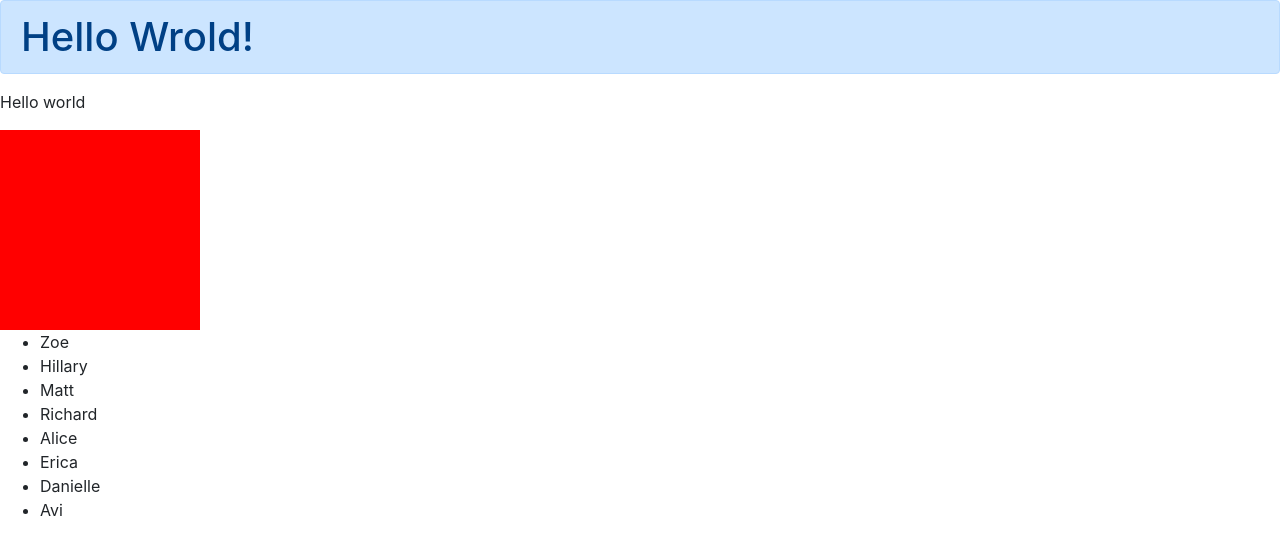
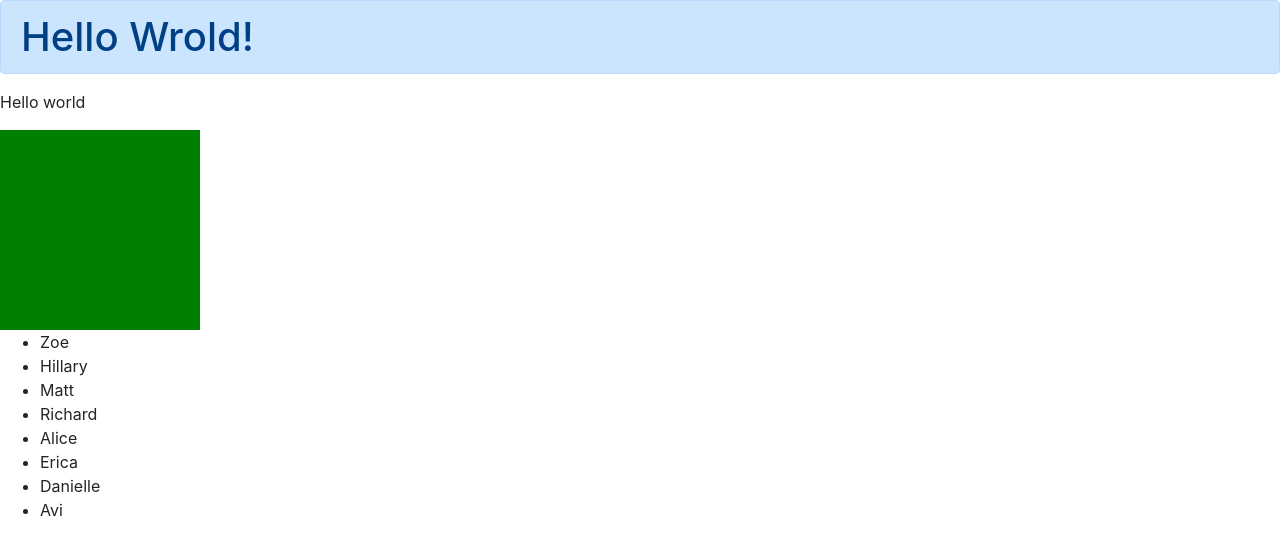
Before and after one commit to Avi-Cohen-Nehemia/react-basics, a React (Create React App) app: page / in a window 1280 px wide. Shown: the top 554 px of the page. Built offline with nearby package versions, Linux system fonts and the light colour scheme.

Commit message:
color of Square is noe passed with a prop

```diff
--- a/src/components/Square/index.js
+++ b/src/components/Square/index.js
@@ -1,15 +1,24 @@
 import React from "react";
+import propTypes from 'prop-types';
 
-const Square = () => {
+const Square = ({ color }) => {
     return (
         <div
             style={{
                 height: "200px",
                 width: "200px",
-                backgroundColor: "red"
+                backgroundColor: color
              }}>
         </div>
     )
 }
 
+Square.defaultProps = {
+    color: "red",
+}
+
+Square.propTypes = {
+    color: propTypes.string,
+}
+
 export default Square;
--- a/src/components/Stuff/index.js
+++ b/src/components/Stuff/index.js
@@ -12,7 +12,9 @@ const Stuff = () => {
                 text={ "Hello Wrold!" }
             />
             <Paragraph />
-            <Square />
+            <Square
+                color={ "green" }
+            />
             <People />
         </>
     )
```
